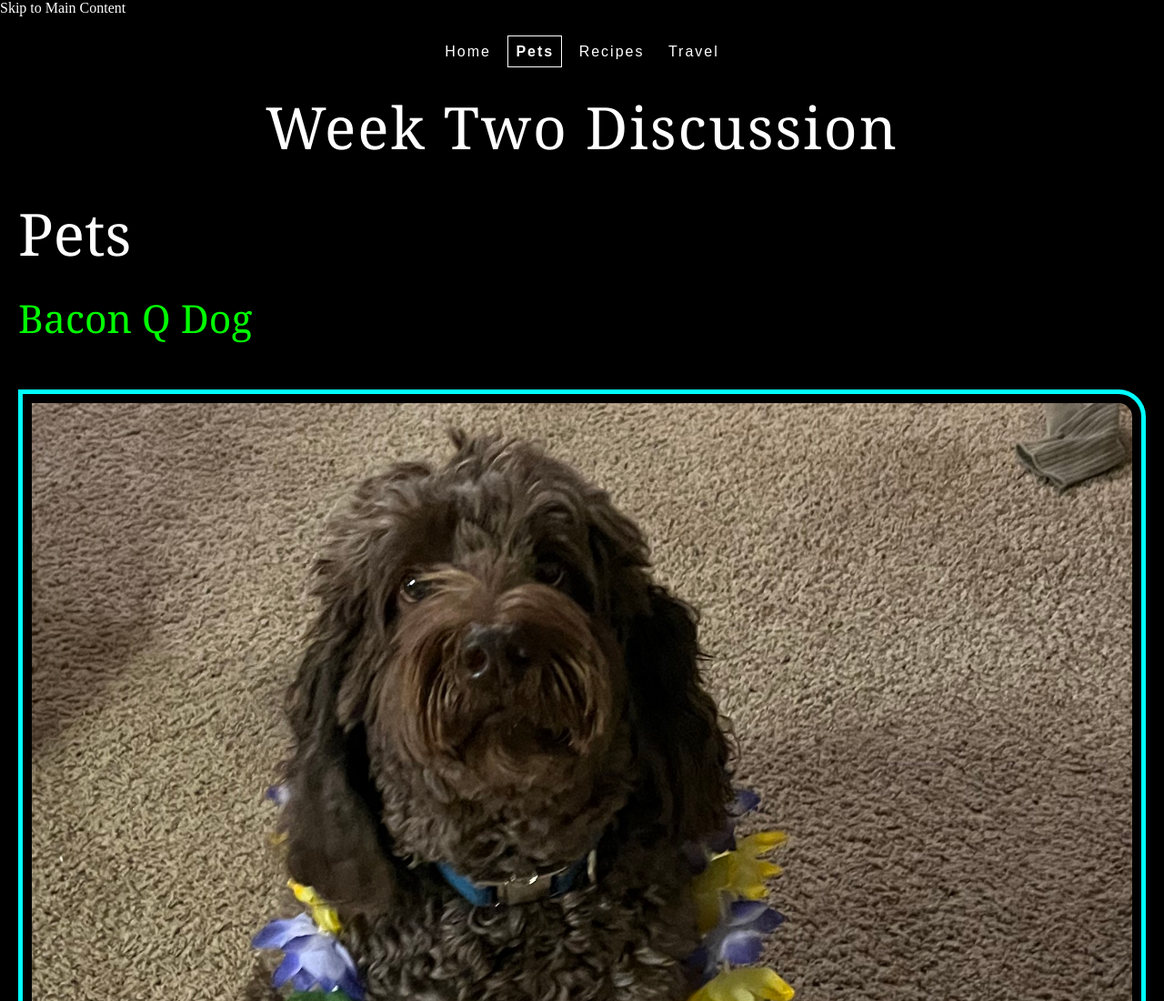
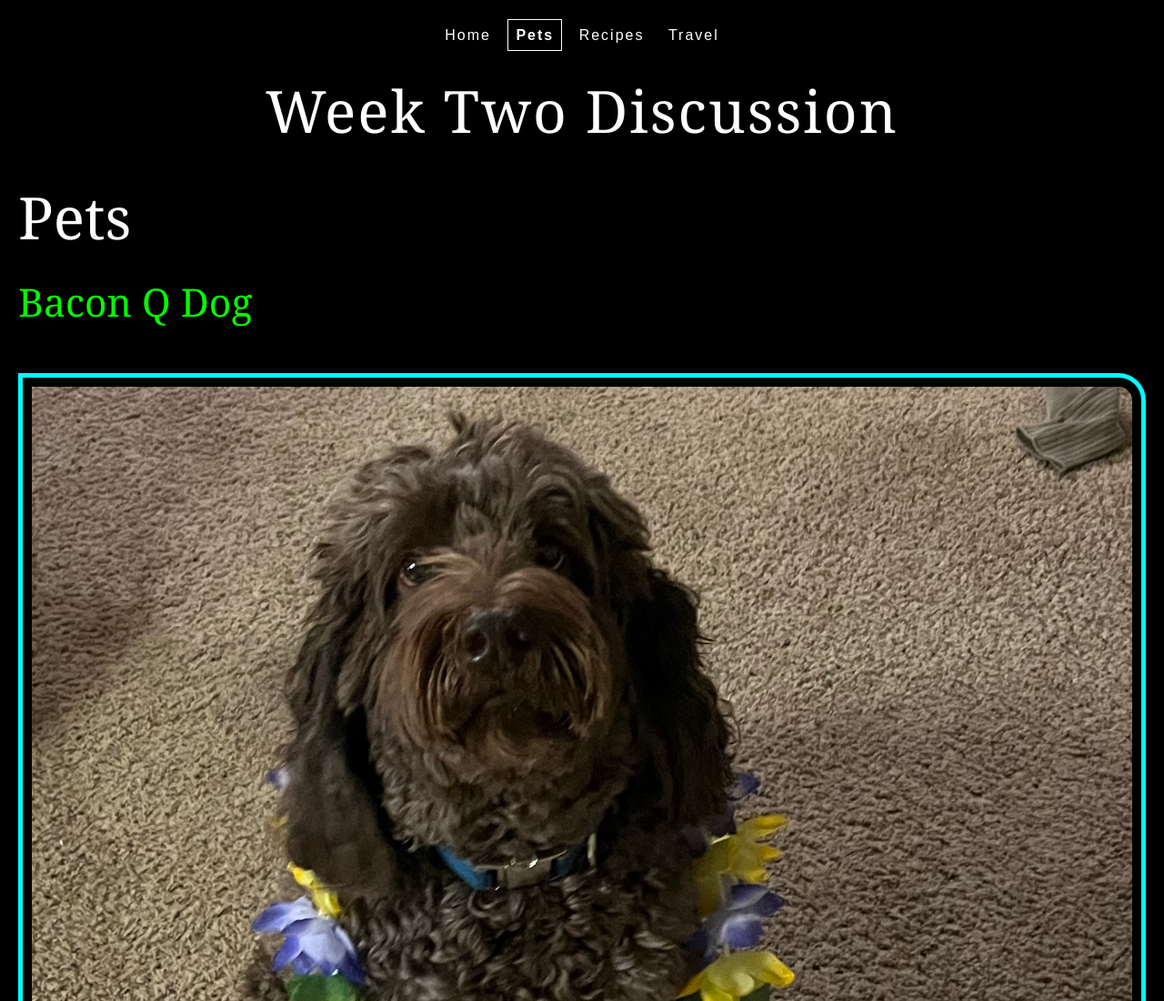
Before and after one commit to ccannrt/ccp_mobile_w24, a plain HTML site: page pets.html in a window 1280 px wide. Shown: the top 1100 px of the page at 91% size. Drawn offline with Linux system fonts and the light colour scheme.

Commit message:
Add files via upload

```diff
--- a/css/style.css
+++ b/css/style.css
@@ -1,3 +1,8 @@
+@media (prefers-reduced-motion: reduce) {
+    img[src$='.gif'], video {
+        display: none;
+    }
+  }
 header {
     margin: 30px 10px;
     font-family: Arial, Helvetica, sans-serif;
@@ -10,6 +15,15 @@ body {
 *:focus {
     border: solid #ffa500 2px;
     padding: 3px;
+}
+.skip {
+    left:-999px;
+    position:absolute;
+    top:auto;
+    width:1px;
+    height:1px;
+    overflow:hidden;
+    z-index:-999;
 }
 .nav_list {
     text-align: center;
--- a/pets.html
+++ b/pets.html
@@ -8,7 +8,7 @@
     <title>Pets</title>
 </head>
 <body>
-    <a href ="#main">Skip to Main Content</a>
+    <a href ="#main" class="skip">Skip to Main Content</a>
     <header>
         <nav>
             <div class="nav_list">
```
Also changed, not shown: index.html (+1 -1 lines), recipes.html (+1 -1 lines), travel.html (+1 -1 lines).
